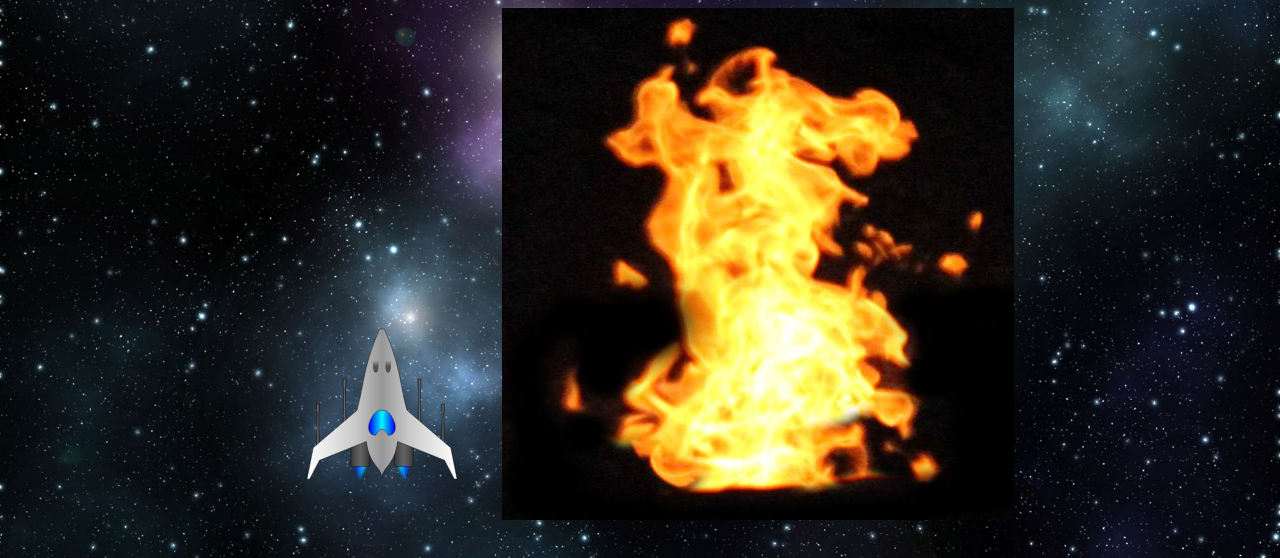
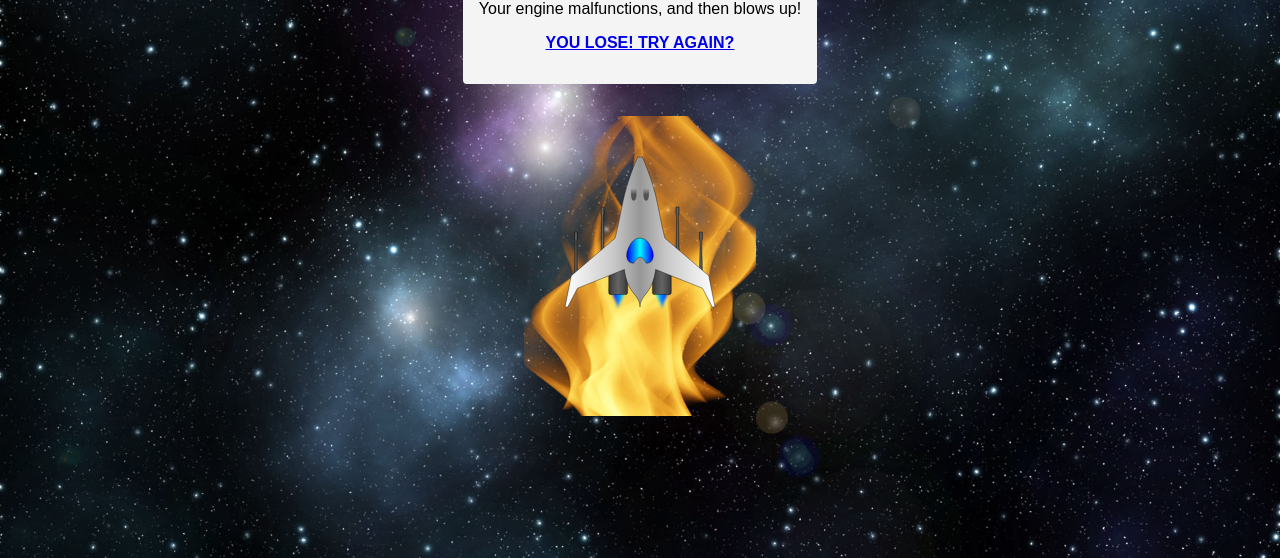
Before and after one commit to nrkroeker/cs437, a plain HTML site: page adventure/east.html in a window 1280 px wide. Shown: the part 258-816 px from the top of the page. Drawn offline with Linux system fonts and the light colour scheme.

Commit message:
Fix fire

```diff
--- a/adventure/css/east.css
+++ b/adventure/css/east.css
@@ -1,8 +1,8 @@
 .flames {
-    z-index: 0;
-    position: relative;
-    left: 0;
-    bottom: 0;
+    height: 300px;
+    background: url('../img/flame.png');
+    background-position: center;
+    background-attachment: fixed;
 }
 
 .spaceship {
--- a/adventure/east.html
+++ b/adventure/east.html
@@ -29,9 +29,8 @@
             <a href="index.html">You lose! Try again?</a>
         </p>
     </div>
-    <div>
+    <div class="flames">
         <img class="spaceship" src="img/starship.svg" />
-        <img class="flames" src="img/flames.jpg" />
     </div>
     <audio id="explosion" src="media/explosion-sfx.mp3" type="audio/mp3"></audio>
 </body>
```
Also changed, not shown: adventure/west.html (+1 -1 lines), adventure/img/flame.png (added), 2 other files.
